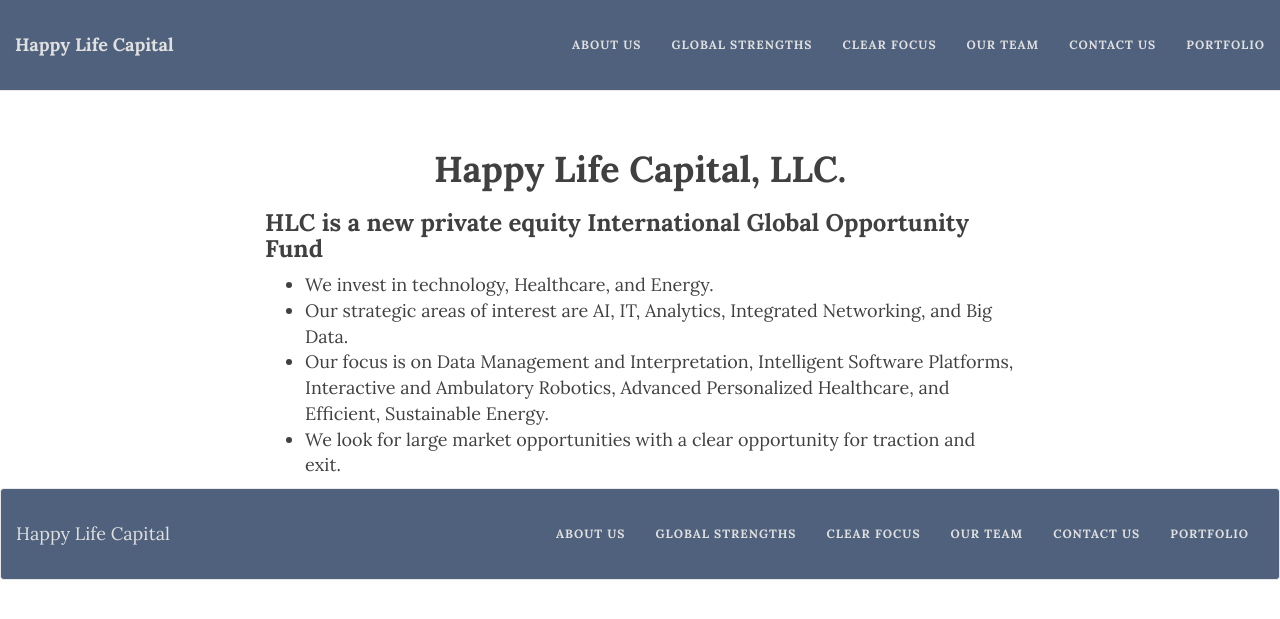
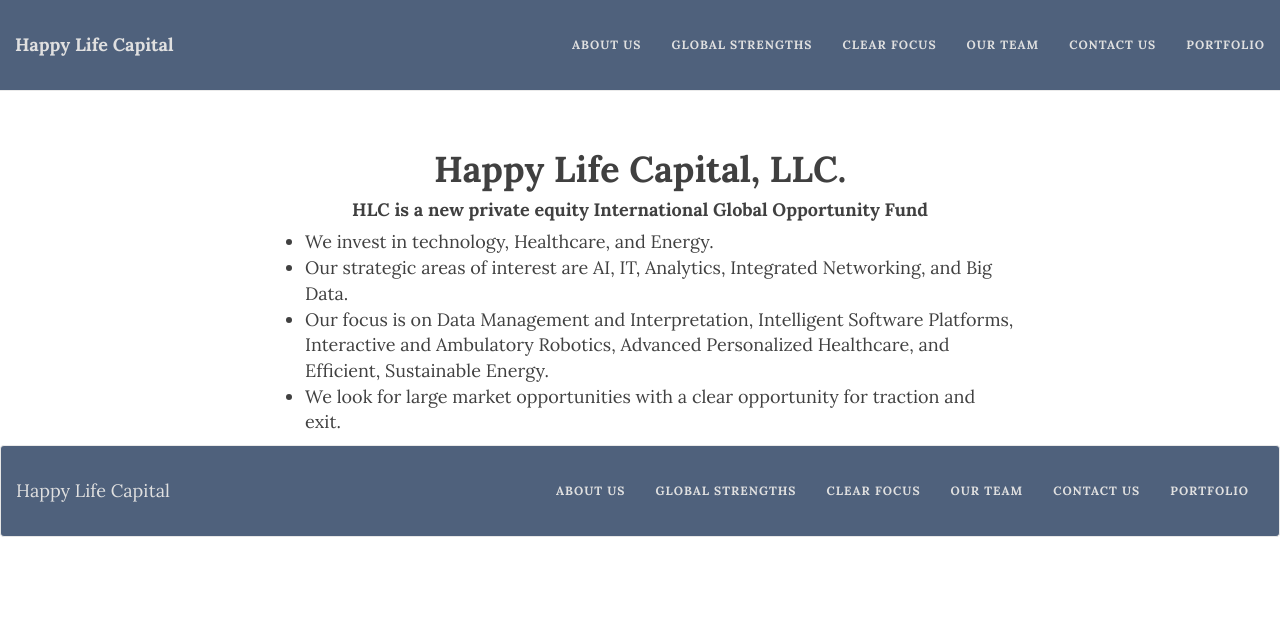
Before and after one commit to happylifecap/happylifecap.github.com, a Jekyll site: the page built from index.html, in a window 1280 px wide. Shown: the top 619 px of the page. Built offline with Jekyll 4.4.1, drawn with Linux system fonts in a browser that asks for light colours; nearby versions of some CDN libraries; the list of posts is cut into pages by our own code.

Commit message:
new stuff

```diff
--- a/index.html
+++ b/index.html
@@ -8,7 +8,7 @@ layout: base
   <div class="row">
     <div class="col-lg-8 col-lg-offset-2 col-md-10 col-md-offset-2">
 	<h1 align="center">Happy Life Capital, LLC.</h1>
-	<h3>HLC is a new private equity International Global Opportunity Fund</h3>
+	<h4 align="center">HLC is a new private equity International Global Opportunity Fund</h4>
   <ul>
 	  <li>We invest in technology, Healthcare, and Energy.</li>
 	  <li>Our strategic areas of interest are AI, IT, Analytics, Integrated Networking, and Big Data.</li>
```
